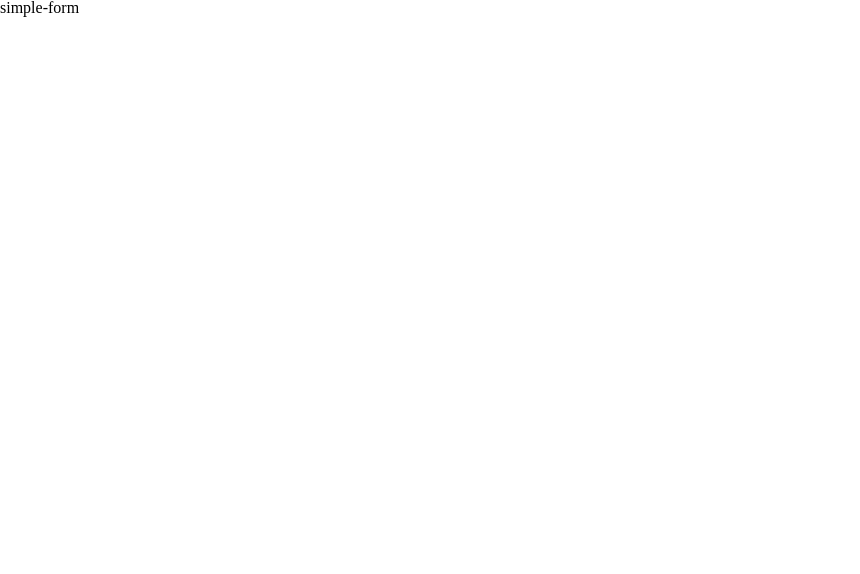
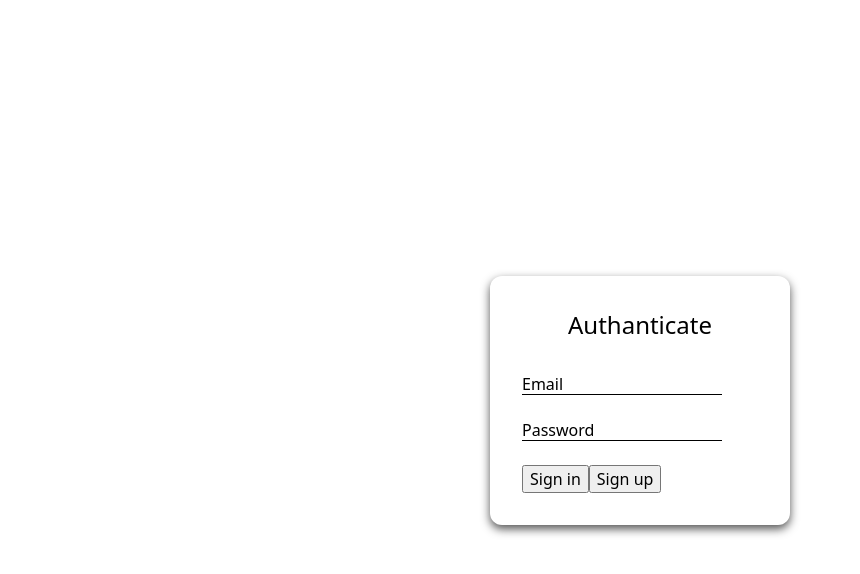
Before and after one commit to grigorijtomczuk/simple-form, a website: page public/index.html in a window 1280 px wide. Shown: the whole page, without its empty margins (0-860 px from the left). Drawn offline with Linux system fonts and the light colour scheme.

Commit message:
Add basic structure; no fancy styling yet

```diff
--- a/public/index.html
+++ b/public/index.html
@@ -10,6 +10,22 @@
 		<link rel="stylesheet" href="./styles/main.css">
 	</head>
 	<body>
-		<h1>simple-form</h1>
+		<div class="container">
+			<form class="form" action="javascript:alert('Lorem')">
+				<h1 class="form__heading">Authanticate</h1>
+				<div class="form__text-input-group">
+					<input class="form__text-input" type="text" placeholder=" ">
+					<label class="form__label">Email</label>
+				</div>
+				<div class="form__text-input-group">
+					<input class="form__text-input" type="password" placeholder=" ">
+					<label class="form__label">Password</label>
+					<div class="form__action-group">
+						<button class="form__button form__button_primary">Sign in</button>
+						<button class="form__button form__button_secondary">Sign up</button>
+					</div>
+				</div>
+			</form>
+		</div>
 	</body>
 </html>
--- a/public/styles/main.css
+++ b/public/styles/main.css
@@ -0,0 +1,48 @@
+.container {
+	display: flex;
+	align-items: center;
+	justify-content: center;
+	height: 100vh;
+	font: 16px system-ui;
+}
+
+.form {
+	width: 300px;
+	box-shadow: 0 4px 10px #000000ac;
+	border-radius: 12px;
+	padding: 32px;
+}
+
+.form__heading {
+	margin: 0 0 32px 0;
+	font-size: 24px;
+	text-align: center;
+}
+
+.form__text-input-group {
+	position: relative;
+}
+
+.form__text-input {
+	width: 200px;
+	border: none;
+	border-bottom: 1px solid black;
+	outline: none;
+	background: none;
+	margin: 0 0 24px 0;
+}
+
+.form__label {
+	position: absolute;
+	z-index: -1;
+	left: 0;
+}
+
+.form__action-group {
+	font-size: 0;
+}
+
+.form__button {
+	outline: none;
+	font: 16px system-ui;
+}
```
